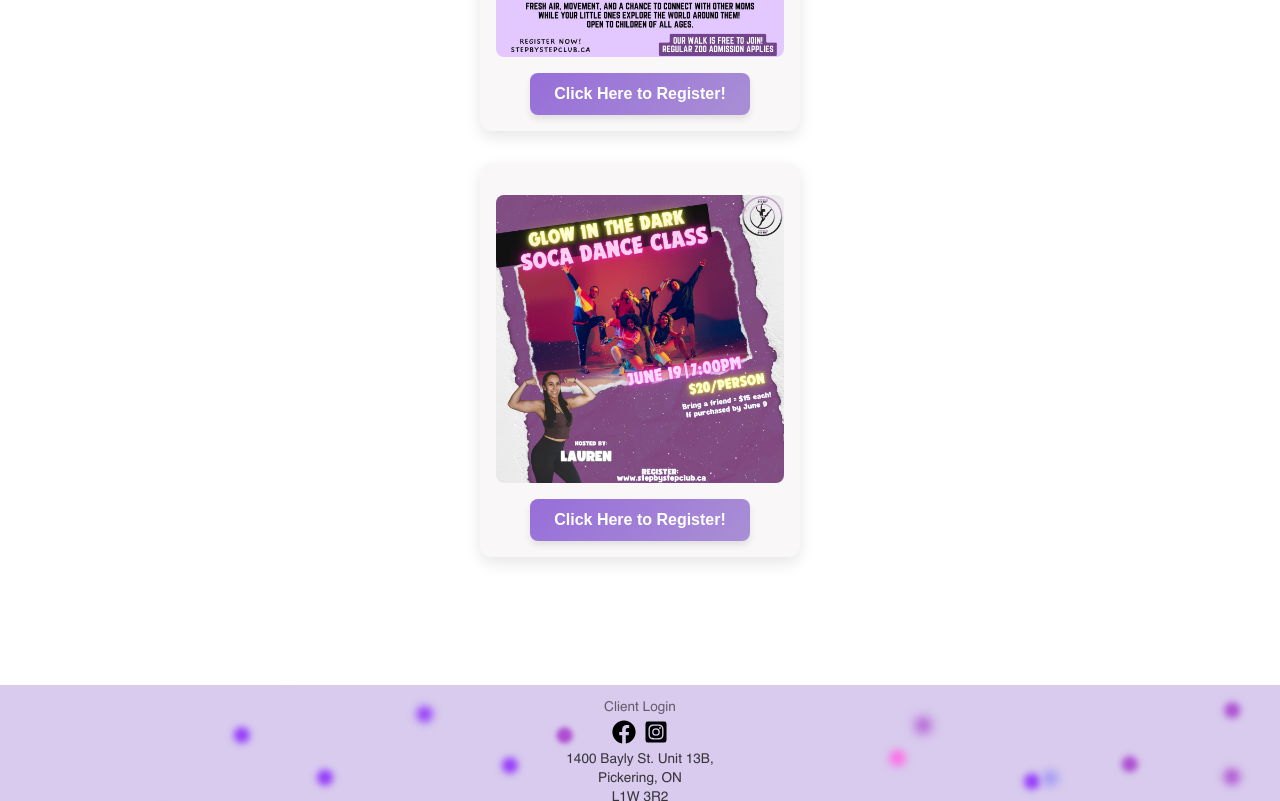
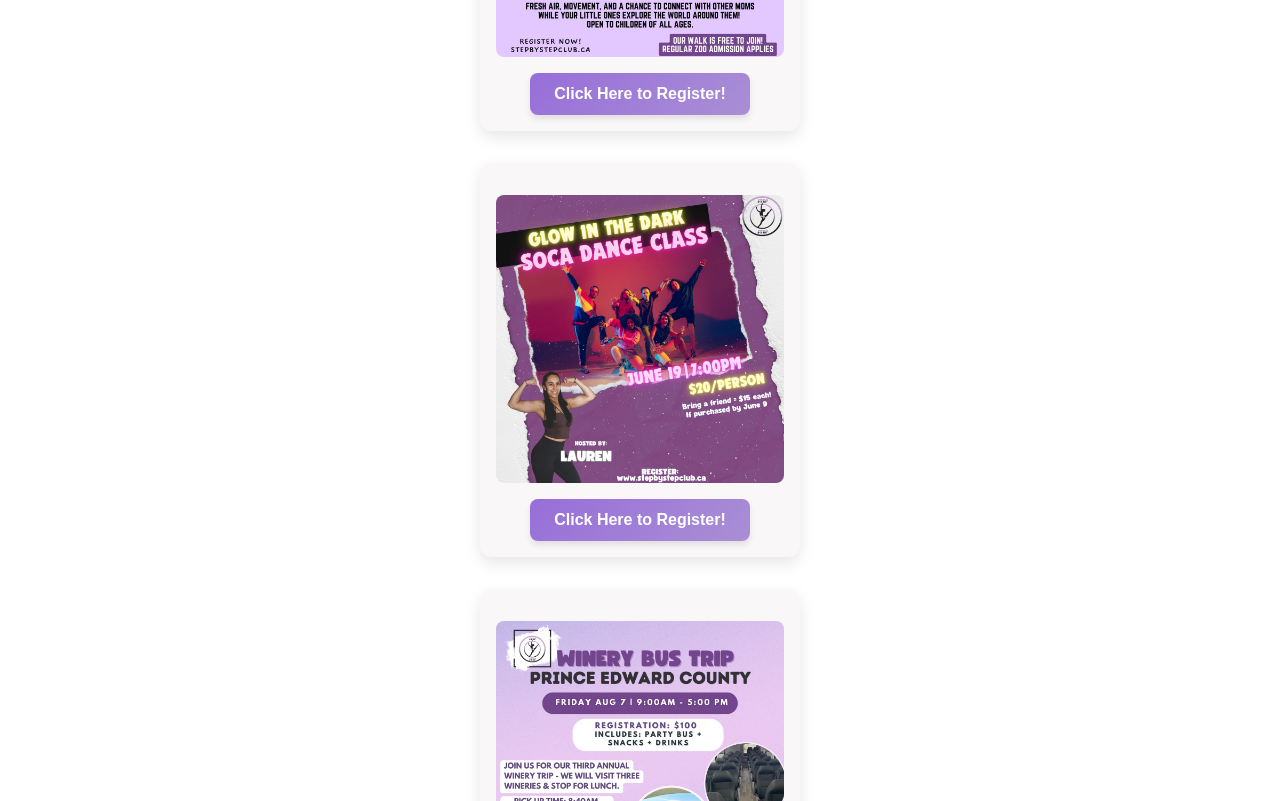
Before and after one commit to ralphdaryn/stepbystepstars, a React (Create React App) app in the folder client/: page /specialevents in a window 1280 px wide. Shown: the part 1999-2800 px from the top of the page. Built offline with nearby package versions, Linux system fonts and the light colour scheme; no server answers.

Commit message:
add special events image and email link

```diff
--- a/client/src/pages/SpecialEvents/SpecialEvents.js
+++ b/client/src/pages/SpecialEvents/SpecialEvents.js
@@ -1,10 +1,12 @@
 import "./SpecialEvents.scss";
 import { useState } from "react";
+
 import specialEvents3 from "../../assets/images/smallgrouptrain.jpeg";
 import specialEvents4 from "../../assets/images/mom-fitness.jpeg";
 import specialEvents8 from "../../assets/images/strollerfit.jpeg";
 import specialEvents9 from "../../assets/images/stroller-fitness.jpeg";
 import specialEvents10 from "../../assets/images/soca.jpeg";
+import specialEvents11 from "../../assets/images/bustrip.jpeg";
 
 const SpecialEvents = () => {
   const [selectedMedia, setSelectedMedia] = useState(null);
@@ -26,28 +28,43 @@ const SpecialEvents = () => {
     window.open(url, "_blank");
   };
 
+  // ✅ NEW: open email instead of link
+  const openEmail = () => {
+    trackBookingClick("bus_trip_email");
+
+    const subject = encodeURIComponent("Bus Trip Registration");
+    const body = encodeURIComponent(
+      "Hi, I’m interested in registering for the bus trip. Please send details!"
+    );
+
+    window.location.href = `mailto:stepxstepclub@gmail.com?subject=${subject}&body=${body}`;
+  };
+
   const linkToBuyTickets2 = () => {
     openRegistrationLink(
       "https://www.wellnessliving.com/rs/catalog-list.html?a_shop_category%5B%5D=1102551&a_shop_category%5B%5D=1102664&is_filter=1&k_business=651877",
-      "catalog_list",
+      "catalog_list"
     );
   };
+
   const linkToBuyTickets7 = () => {
     openRegistrationLink(
-      "   https://www.wellnessliving.com/rs/event/step_by_step_club?k_class=954144&k_class_tab=66299",
-      "strollerfit",
+      "https://www.wellnessliving.com/rs/event/step_by_step_club?k_class=954144&k_class_tab=66299",
+      "strollerfit"
     );
   };
+
   const linkToBuyTickets8 = () => {
     openRegistrationLink(
-      "   https://www.wellnessliving.com/rs/catalog-list.html?a_shop_category%5B%5D=1102551&a_shop_category%5B%5D=1102664&is_filter=1&k_business=651877",
-      "strollerfitness",
+      "https://www.wellnessliving.com/rs/catalog-list.html?a_shop_category%5B%5D=1102551&a_shop_category%5B%5D=1102664&is_filter=1&k_business=651877",
+      "strollerfitness"
     );
   };
+
   const linkToBuyTickets9 = () => {
     openRegistrationLink(
-      "    https://www.wellnessliving.com/rs/event/step_by_step_club?k_business=651877&k_class_tab=66373&uid=0&id_class_tab=2",
-      "soca",
+      "https://www.wellnessliving.com/rs/event/step_by_step_club?k_business=651877&k_class_tab=66373&uid=0&id_class_tab=2",
+      "soca"
     );
   };
 
@@ -64,6 +81,7 @@ const SpecialEvents = () => {
         </p>
       </div>
 
+      {/* Event 1 */}
       <div className="special-events__card-wrapper">
         <div className="special-events__image-container">
           <img
@@ -81,6 +99,7 @@ const SpecialEvents = () => {
         </div>
       </div>
 
+      {/* Event 2 */}
       <div className="special-events__card-wrapper">
         <div className="special-events__image-container">
           <img
@@ -97,6 +116,8 @@ const SpecialEvents = () => {
           </button>
         </div>
       </div>
+
+      {/* Event 3 */}
       <div className="special-events__card-wrapper">
         <div className="special-events__image-container">
           <img
@@ -113,6 +134,8 @@ const SpecialEvents = () => {
           </button>
         </div>
       </div>
+
+      {/* Event 4 */}
       <div className="special-events__card-wrapper">
         <div className="special-events__image-container">
           <img
@@ -129,6 +152,8 @@ const SpecialEvents = () => {
           </button>
         </div>
       </div>
+
+      {/* Event 5 */}
       <div className="special-events__card-wrapper">
         <div className="special-events__image-container">
           <img
@@ -146,6 +171,25 @@ const SpecialEvents = () => {
         </div>
       </div>
 
+      {/* Event 6 (EMAIL INSTEAD OF LINK) */}
+      <div className="special-events__card-wrapper">
+        <div className="special-events__image-container">
+          <img
+            src={specialEvents11}
+            alt="Special Event"
+            className="special-events__image"
+            onClick={() => openMedia(specialEvents11)}
+          />
+          <button
+            className="special-events__button"
+            onClick={openEmail}
+          >
+            Email to Register
+          </button>
+        </div>
+      </div>
+
+      {/* Modal */}
       {selectedMedia && (
         <div className="image-modal" onClick={closeMedia}>
           <span className="image-modal__close" onClick={closeMedia}>
```
Also changed, not shown: client/src/assets/images/bustrip.jpeg (added).
